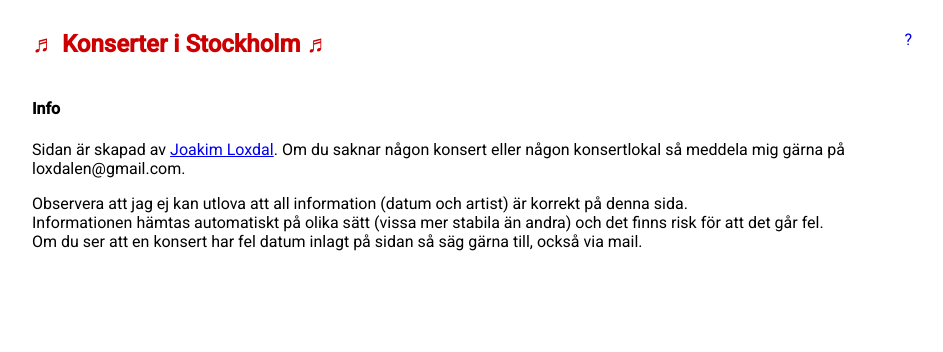
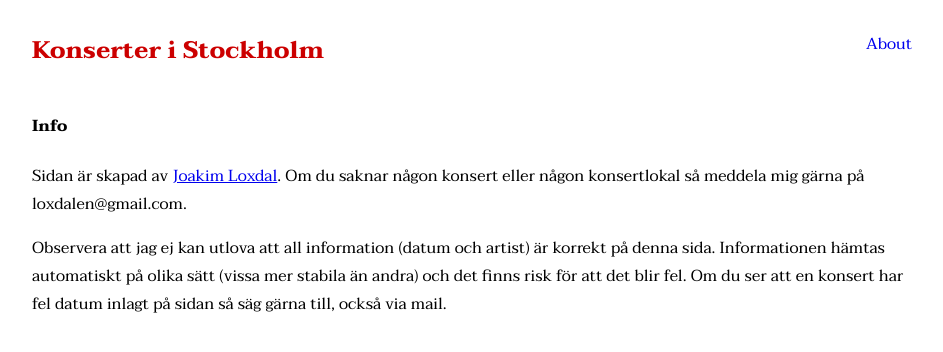
Before and after one commit to mrkickling/konserteristockholm, a PHP site: page /info.php in a window 1280 px wide. Shown: the top 352 px of the page, without its empty margins (168-1111 px from the left). Run offline with PHP 8.4, Linux system fonts and the light colour scheme.

Commit message:
feat: style improvements and move header to separate file

```diff
--- a/web/assets/style.css
+++ b/web/assets/style.css
@@ -1,11 +1,11 @@
-@import url('https://fonts.googleapis.com/css2?family=Roboto:wght@300;400;500&display=swap');
+@import url('https://fonts.googleapis.com/css2?family=Taviraj:ital,wght@0,100;0,200;0,300;0,400;0,500;0,600;0,700;0,800;0,900;1,100;1,200;1,300;1,400;1,500;1,600;1,700;1,800;1,900&display=swap');
 
 * {
     box-sizing: border-box;
 }
 
 body {
-    font-family: 'Roboto', sans-serif;
+    font-family: 'Taviraj', serif;
 }
 
 .container, header {
@@ -34,7 +34,6 @@ header h3 {
 header .info-link {
     text-align: right;
     float: right;
-    width: 10px;
     display: block;
 }
 
@@ -53,7 +52,7 @@ header .info-link {
 
 .event-venue {
     text-decoration: none;
-    font-weight: bold;
+    font-weight: 600;
 }
 
 .concert {
@@ -64,9 +63,4 @@ header .info-link {
 
 .concert a {
     color: black;
-    text-decoration: none;
 }
-
-.event-link {
-    text-decoration: underline;
-}
--- /dev/null
+++ b/web/header.php
@@ -0,0 +1,6 @@
+<header>
+        <a href="index.php">
+            <h3>Konserter i Stockholm</h3>
+        </a>
+        <a href="info.php" class="info-link">About</a>
+</header>
--- a/web/info.php
+++ b/web/info.php
@@ -7,22 +7,18 @@
     <title>Konserter i Stockholm</title>
 </head>
 <body>
-    <header>
-        <a href="index.php">
-            <h3>♬ Konserter i Stockholm ♬</h3>
-        </a>
-        <a href="info.php" class="info-link">?</a>
-    </header>
+    <?php require 'header.php'; ?>
     <div class="container">
         <h4>Info</h4>
         <p>
             Sidan är skapad av <a href="https://joakimloxdal.se">Joakim Loxdal</a>.
             Om du saknar någon konsert eller någon konsertlokal så meddela mig gärna på loxdalen@gmail.com.
-            <p>
-                Observera att jag ej kan utlova att all information (datum och artist) är korrekt på denna sida. <br>
-                Informationen hämtas automatiskt på olika sätt (vissa mer stabila än andra) och det finns risk för att det går fel.<br>
-                Om du ser att en konsert har fel datum inlagt på sidan så säg gärna till, också via mail.
-            </p>
+        </p>
+
+        <p>
+            Observera att jag ej kan utlova att all information (datum och artist) är korrekt på denna sida.
+            Informationen hämtas automatiskt på olika sätt (vissa mer stabila än andra) och det finns risk för att det blir fel.
+            Om du ser att en konsert har fel datum inlagt på sidan så säg gärna till, också via mail.
         </p>
     </div>
 </body>
```
Also changed, not shown: web/index.php (+13 -27 lines).
